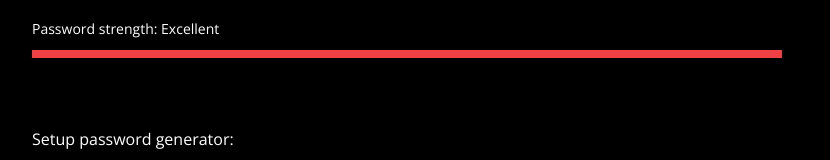
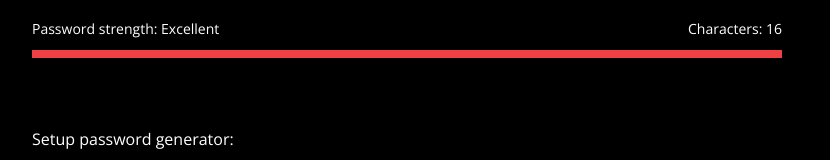
Before and after one commit to puphs/password-generator, a website with bundled scripts: page app/index.html in a window 1280 px wide. Both pictures are taken after a click on the button "GENERATE PASSWORD". Shown: the part 179-339 px from the top of the page, 233-1063 px from the left. Built offline with nearby package versions, Linux system fonts and the light colour scheme.

Commit message:
added password characters counter to html

```diff
--- a/app/index.html
+++ b/app/index.html
@@ -28,7 +28,10 @@
         <button class="password-preview__copy-btn password-preview__btn"></button>
       </div>
       <div class="password-preview__strength">
-        <div class="password-preview__strength-title">Password strength: Good</div>
+        <div class="password-preview__text">
+          <div class="password-preview__strength-title">Password strength: Good</div>
+          <div class="password-preview__characters">Characters: 16</div>
+        </div>
         <div class="strength-indicator">
           <div class="strength-indicator__background"></div>
           <div class="strength-indicator__fill"></div>
--- a/app/js/main.js
+++ b/app/js/main.js
@@ -20,6 +20,7 @@ document.addEventListener('DOMContentLoaded', () => {
 	//console.log(PasswordStrength.getStrength());
 	const passwordInput = document.querySelector('.password-preview__input'),
 		passwordStrengthTitle = document.querySelector('.password-preview__strength-title'),
+		passwordCharacters = document.querySelector('.password-preview__characters'),
 		passwordStrengthIndicatorFill = document.querySelector('.strength-indicator__fill');
 
 	// Buttons
@@ -38,13 +39,13 @@ document.addEventListener('DOMContentLoaded', () => {
 		passwordInput.parentNode.classList.remove('password-preview__input-outer--active');
 	});
 	passwordInput.addEventListener('input', () => {
-		updatePasswordStrengthIndicator(PasswordStrength.getStrength(passwordInput.value));
+		updatePasswordPreview(passwordInput.value);
 	});
 
 	generatePasswordBtn.addEventListener('click', () => {
 		let password = passwordGenerator.generate();
 		passwordInput.value = password;
-		updatePasswordStrengthIndicator(PasswordStrength.getStrength(password));
+		updatePasswordPreview(password);
 		//passwordStrength.updateTitleAndIndicator(passwordInput.value);
 	});
 	restoreSettingsBtn.addEventListener('click', restoreSettings);
@@ -145,7 +146,8 @@ document.addEventListener('DOMContentLoaded', () => {
 		passwordLengthRange.setPasswordLength(16);
 	}
 
-	function updatePasswordStrengthIndicator(strength) {
+	function updatePasswordPreview(password) {
+		let strength = PasswordStrength.getStrength(password);
 		let indicatorFillPercent = 0;
 		switch (strength) {
 			case PasswordStrength.STRENGTH.BAD:
@@ -163,5 +165,6 @@ document.addEventListener('DOMContentLoaded', () => {
 		}
 		passwordStrengthIndicatorFill.style.width = indicatorFillPercent + '%';
 		passwordStrengthTitle.textContent = 'Password strength: ' + strength;
+		passwordCharacters.textContent = 'Characters: ' + password.length;
 	}
 });
--- a/app/scss/style.scss
+++ b/app/scss/style.scss
@@ -129,9 +129,7 @@ input[type='range'] {
 // --- password-preview ---
 .password-preview {
 	padding-top: 56px;
-
 	&__title {
-		//@extend %open-sans-r;
 		margin: 0;
 		font-size: 36px;
 		line-height: 49px;
@@ -141,27 +139,11 @@ input[type='range'] {
 		margin-top: 22px;
 		position: relative;
 		@extend %underline-hidden;
-		// &::before {
-		// 	transition: all 0.1s ease-out;
-		// }
 	}
 
 	&__input-outer--active {
 		position: relative;
 		@extend %underline-shown;
-		// &::before {
-		// 	content: '';
-		// 	display: block;
-		// 	width: 100%;
-		// 	height: 0px;
-		// 	background-color: $color-main;
-		// 	position: absolute;
-		// 	bottom: 0;
-		// 	left: 0;
-		// 	right: 0;
-
-		// 	transition: all 0.1s ease-out;
-		// }
 
 		&::before {
 			height: 6px;
@@ -208,11 +190,17 @@ input[type='range'] {
 		outline-color: $color-main;
 	}
 
+	&__text {
+		display: flex;
+		justify-content: space-between;
+	}
+
 	&__strength {
 		margin-top: 22px;
 	}
 
-	&__strength-title {
+	&__strength-title,
+	&__characters {
 		font-size: 14px;
 		line-height: 19px;
 	}
```
Also changed, not shown: app/css/style.css.
